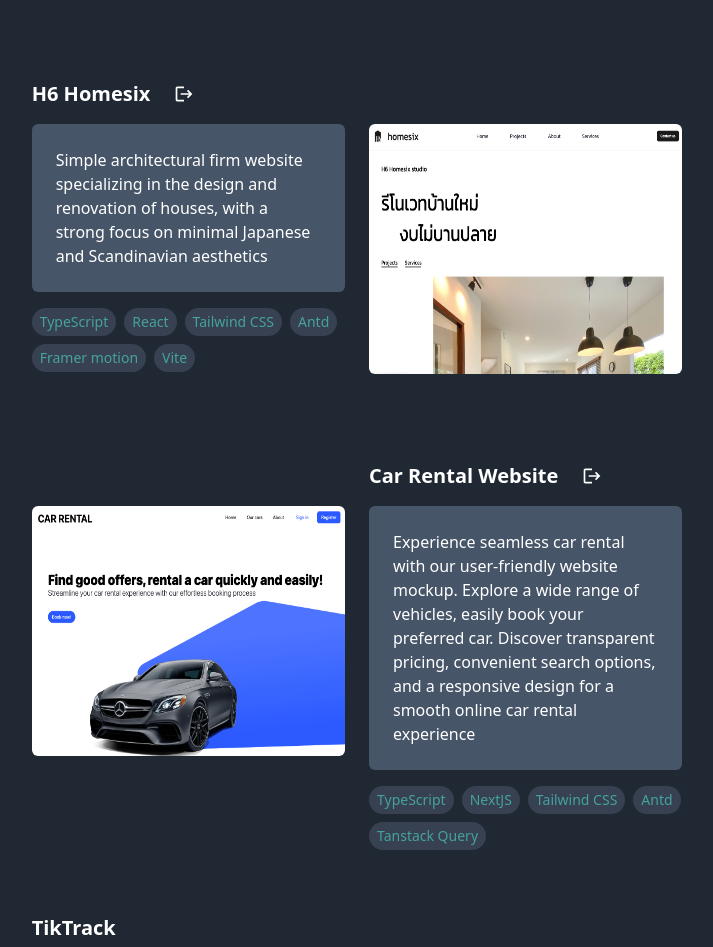
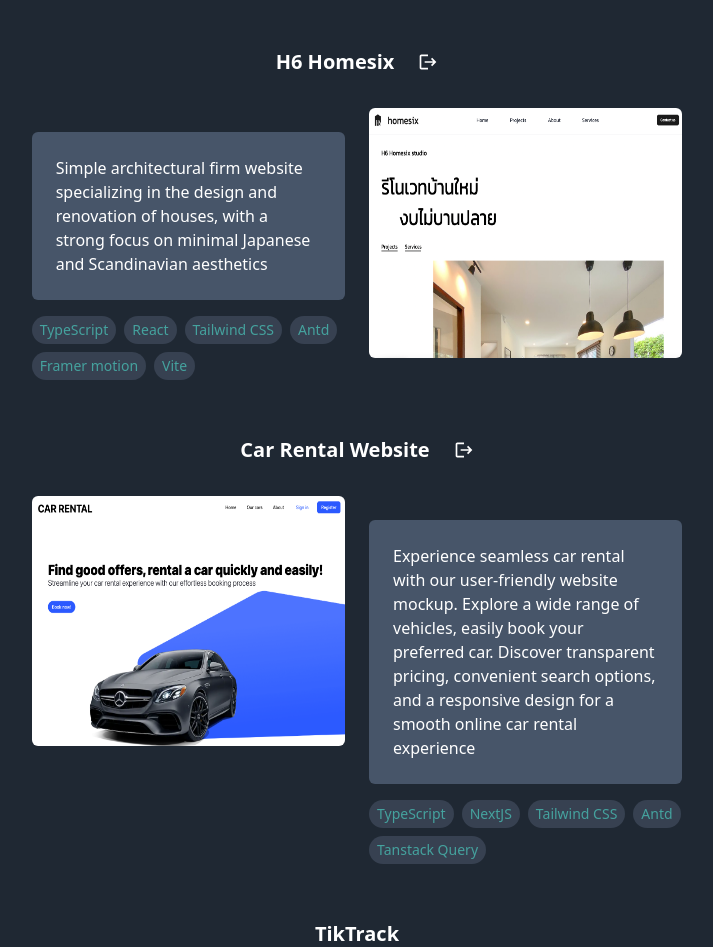
Before and after one commit to BornDhamachart/portfolioWebsite, a React (Vite) app: page / in a window 1280 px wide. Shown: the part 1065-2012 px from the top of the page, without its empty margins (371-1084 px from the left). Built offline with nearby package versions, Linux system fonts and the light colour scheme.

Commit message:
adjust css

```diff
--- a/src/Components/Projects.tsx
+++ b/src/Components/Projects.tsx
@@ -117,11 +117,6 @@ const Projects: React.FC = () => {
           </motion.div>
 
           <div className="flex-col flex justify-center items-center">
-            <div className="flex-col md:flex-row flex md:p-8 justify-center w-full xl:w-2/3 gap-6">
-              <motion.div
-                className="md:w-1/2 w-full md:order-1"
-                variants={item}
-              >
             <div className="flex items-center gap-6">
               <div className="text-white font-bold text-xl hover:text-custom-blue1">
                 H6 Homesix
@@ -132,7 +127,12 @@ const Projects: React.FC = () => {
                 </a>
               </div>
             </div>
-                <div className="text-white bg- w-full mt-4 p-6 bg-slate-600 rounded-md">
+            <div className="flex-col md:flex-row flex md:p-8 justify-center w-full xl:w-2/3 gap-6">
+              <motion.div
+                className="md:w-1/2 w-full md:order-1"
+                variants={item}
+              >
+                <div className="text-white bg- w-full p-6 bg-slate-600 rounded-md mt-6">
                   <p className="break-words">
                     Simple architectural firm website specializing in the design
                     and renovation of houses, with a strong focus on minimal
@@ -147,7 +147,7 @@ const Projects: React.FC = () => {
                   ))}
                 </div>
               </motion.div>
-              <div className="md:w-1/2 w-full relative md:order-2 md:pt-11">
+              <div className="md:w-1/2 w-full relative md:order-2 flex justify-center">
                 <img
                   alt="h6homesix website"
                   src="./h6homesix.png"
@@ -160,12 +160,7 @@ const Projects: React.FC = () => {
               </div>
             </div>
 
-            <div className="flex-col md:flex-row flex md:p-8 justify-center  w-full xl:w-2/3 gap-6 mt-6">
-              <motion.div
-                className="md:w-1/2 w-full md:order-2"
-                variants={item}
-              >
-                <div className="flex items-center gap-6">
+            <div className="flex items-center gap-6 mt-6">
               <div className="text-white font-bold text-xl hover:text-custom-blue1">
                 Car Rental Website
               </div>
@@ -175,7 +170,12 @@ const Projects: React.FC = () => {
                 </a>
               </div>
             </div>
-                <div className="text-white bg- w-full mt-4 p-6 bg-slate-600 rounded-md">
+            <div className="flex-col md:flex-row flex md:p-8 justify-center  w-full xl:w-2/3 gap-6">
+              <motion.div
+                className="md:w-1/2 w-full md:order-2"
+                variants={item}
+              >
+                <div className="text-white bg- w-full p-6 bg-slate-600 rounded-md mt-6">
                   <p className="break-words">
                     Experience seamless car rental with our user-friendly
                     website mockup. Explore a wide range of vehicles, easily
@@ -192,7 +192,7 @@ const Projects: React.FC = () => {
                   ))}
                 </div>
               </motion.div>
-              <div className="md:w-1/2 w-full relative md:order-1 md:pt-11">
+              <div className="md:w-1/2 w-full relative md:order-1 flex justify-center">
                 <img
                   alt="carRental"
                   src="./carRental.png"
@@ -205,18 +205,17 @@ const Projects: React.FC = () => {
               </div>
             </div>
 
+            <div className="flex items-center gap-6 mt-6">
+              <div className="text-white font-bold text-xl hover:text-custom-blue1">
+                TikTrack
+              </div>
+            </div>
             <div className="flex-col md:flex-row flex md:p-8 justify-center w-full xl:w-2/3 gap-6">
               <motion.div
                 className="md:w-1/2 w-full md:order-1"
                 variants={item}
               >
-                <div className="flex items-center gap-6">
-                  <div className="text-white font-bold text-xl hover:text-custom-blue1">
-                    TikTrack
-                  </div>
-                  <div className="text-white text-xl hover:text-custom-blue1 cursor-pointer hover:translate-x-1 duration-150"></div>
-                </div>
-                <div className="text-white bg- w-full mt-4 p-6 bg-slate-600 rounded-md">
+                <div className="text-white bg- w-full p-6 bg-slate-600 rounded-md mt-6">
                   <p className="break-words">
                     TikTrack is a comprehensive HR management solution with
                     mobile apps for employees and a web platform for
@@ -234,7 +233,7 @@ const Projects: React.FC = () => {
                   ))}
                 </div>
               </motion.div>
-              <div className="md:w-1/2 w-full relative md:order-2 md:pt-11">
+              <div className="md:w-1/2 w-full relative md:order-2 flex justify-center">
                 <img
                   alt="tiktrack website"
                   src="./tikTrack.png"
```
Lines whose indentation alone changed are shown as unchanged.
